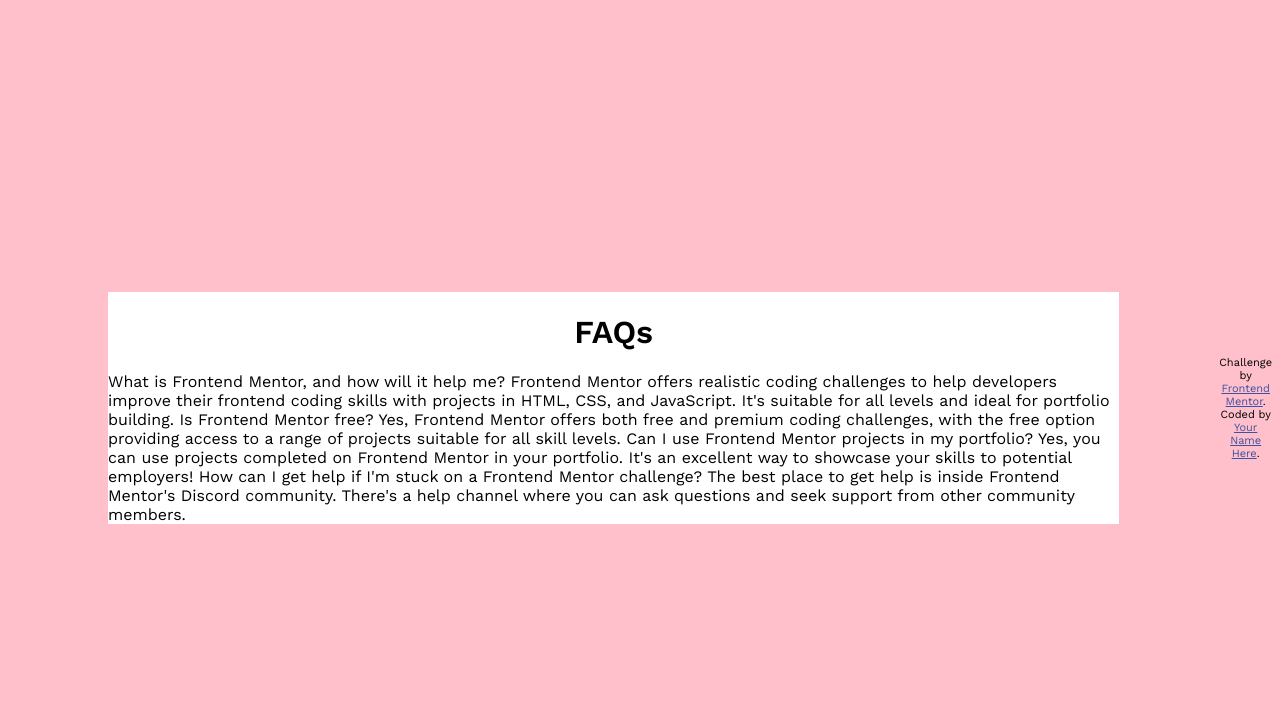
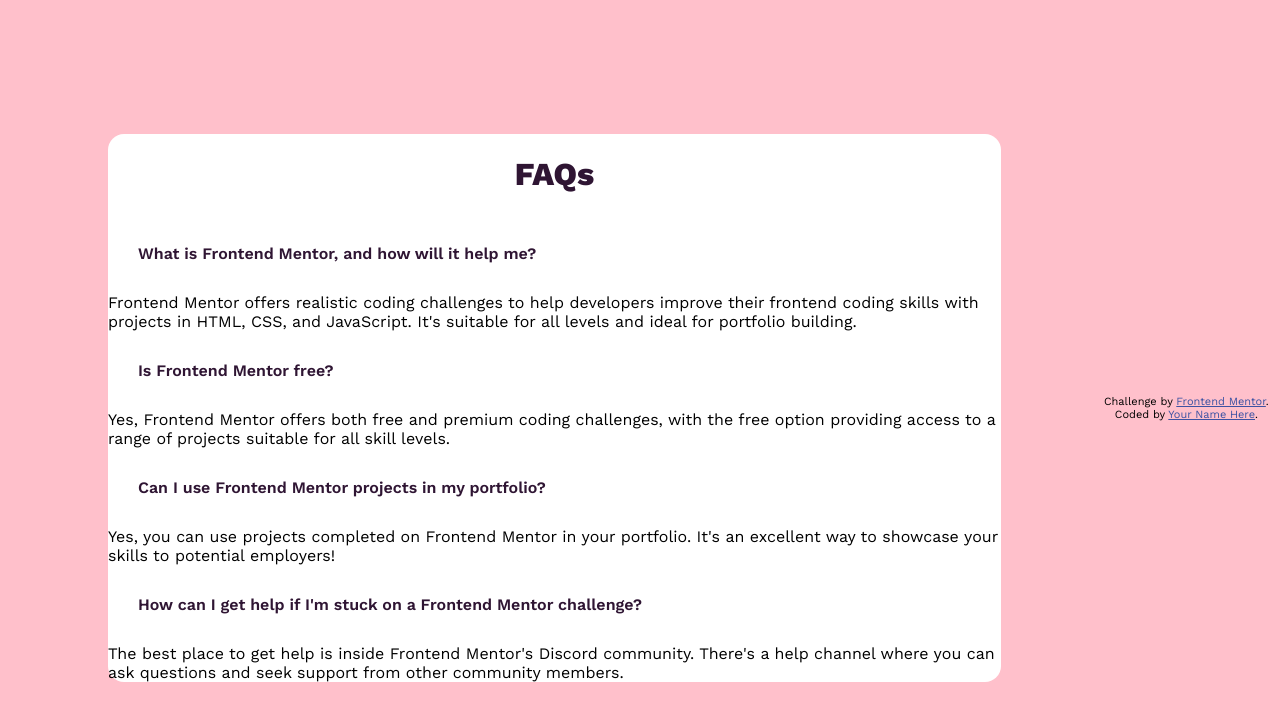
Before and after one commit to BananaWafflez/faq-accordion, a plain HTML site: page index.html in a window 1280 px wide. Drawn offline with nearby package versions, Linux system fonts and the light colour scheme.

Commit message:
Separated questions into divs and spaced out

```diff
--- a/index.html
+++ b/index.html
@@ -8,7 +8,7 @@
   <link rel="stylesheet" href="style.css">
   <link rel="preconnect" href="https://fonts.googleapis.com">
   <link rel="preconnect" href="https://fonts.gstatic.com" crossorigin>
-  <link href="https://fonts.googleapis.com/css2?family=Work+Sans:wght@400;600&display=swap" rel="stylesheet">
+  <link href="https://fonts.googleapis.com/css2?family=Work+Sans:wght@400;600;800&display=swap" rel="stylesheet">
   <title>Frontend Mentor | FAQ accordion</title>
 
   <!-- Feel free to remove these styles or customise in your own stylesheet 👍 -->
@@ -21,23 +21,25 @@
   <div class="faqbox">
     <h1>FAQs</h1>
 
-    What is Frontend Mentor, and how will it help me?
+    <div class="question">What is Frontend Mentor, and how will it help me? </div>
 
-    Frontend Mentor offers realistic coding challenges to help developers improve their
-    frontend coding skills with projects in HTML, CSS, and JavaScript. It's suitable for
-    all levels and ideal for portfolio building.
+    <div class="answer1">
+      Frontend Mentor offers realistic coding challenges to help developers improve their
+      frontend coding skills with projects in HTML, CSS, and JavaScript. It's suitable for
+      all levels and ideal for portfolio building.
+    </div>
 
-    Is Frontend Mentor free?
+    <div class="question">Is Frontend Mentor free?</div>
 
     Yes, Frontend Mentor offers both free and premium coding challenges, with the free
     option providing access to a range of projects suitable for all skill levels.
 
-    Can I use Frontend Mentor projects in my portfolio?
+    <div class="question">Can I use Frontend Mentor projects in my portfolio?</div>
 
     Yes, you can use projects completed on Frontend Mentor in your portfolio. It's an excellent
     way to showcase your skills to potential employers!
 
-    How can I get help if I'm stuck on a Frontend Mentor challenge?
+    <div class="question">How can I get help if I'm stuck on a Frontend Mentor challenge?</div>
 
     The best place to get help is inside Frontend Mentor's Discord community. There's a help
     channel where you can ask questions and seek support from other community members.
--- a/style.css
+++ b/style.css
@@ -10,9 +10,19 @@ body{
 .faqbox{
     background-color: white;
     margin: 100px;
+    border-radius: 16px;
+    flex-direction: column;
+    min-width: 500px;
 }
 h1{
     display:flex;
     justify-content: center;
+    font-weight:800;
+    color:hsl(292, 42%, 14%);
+}
+.question{
+    padding:30px;
+    font-weight:600;
+    color: hsl(292, 42%, 14%);
 
 }
```
